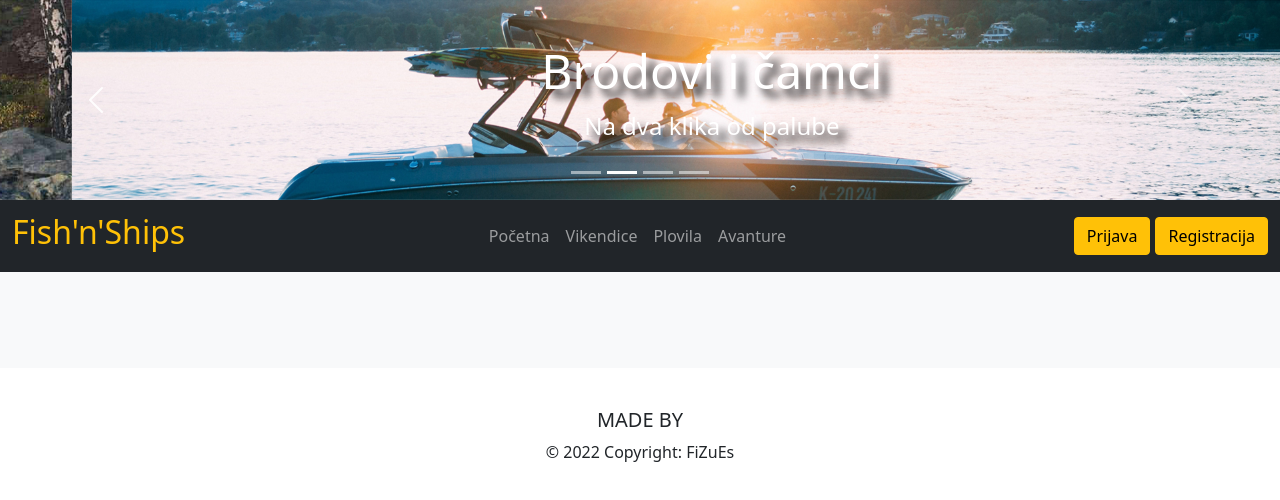
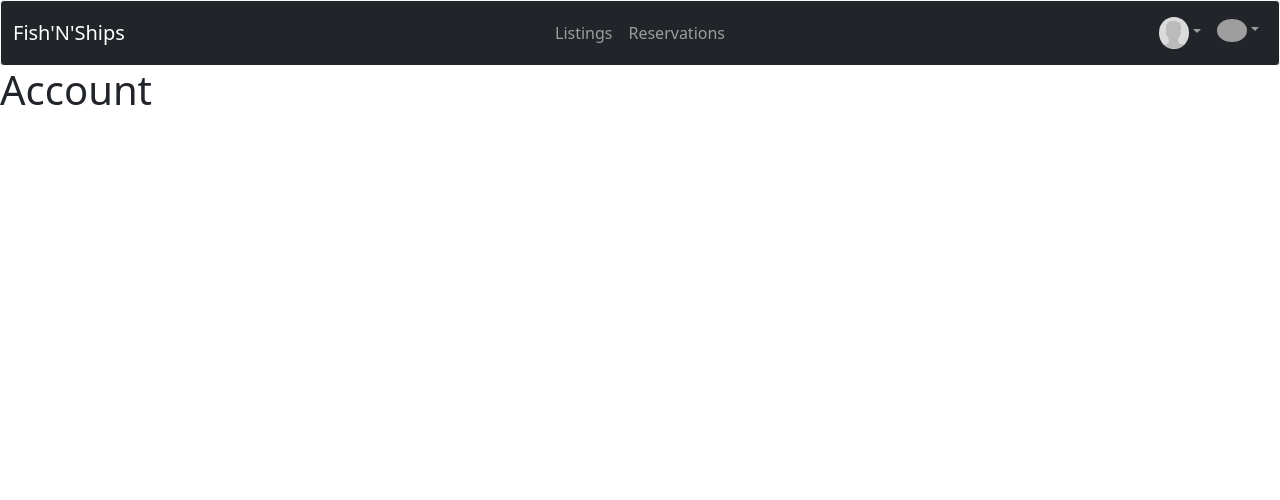
Before and after one commit to SteX266/mrs-isa, a React (Create React App) app in the folder frontend/: page /edit in a window 1280 px wide. Shown: the top 500 px of the page. Built offline with nearby package versions, Linux system fonts and the light colour scheme; grey boxes are pictures that could not be loaded.

Commit message:
3.6.1.3 Forma za pretragu + pomocne funkcionalnosti

```diff
--- a/frontend/package.json
+++ b/frontend/package.json
@@ -15,6 +15,7 @@
     "font-awesome": "^4.7.0",
     "fontawesome-free": "^1.0.4",
     "react": "^18.0.0",
+    "react-bootstrap": "^2.3.0",
     "react-dom": "^18.0.0",
     "react-modal-login": "^2.0.7",
     "react-router-dom": "^6.3.0",
--- a/frontend/src/App.js
+++ b/frontend/src/App.js
@@ -3,11 +3,11 @@ import "../node_modules/bootstrap/dist/js/bootstrap";
 import './App.css';
 
 
-import HomePageUnregistered from "./components/HomePageUnregistered";
+import HostPage from "./components/HostPage";
 function App() {
   return <>
 
-    <HomePageUnregistered></HomePageUnregistered>
+    <HostPage></HostPage>
 
 
   </>;
--- /dev/null
+++ b/frontend/src/components/HostHome.jsx
@@ -0,0 +1,13 @@
+import React, {Component} from 'react';
+import HostNavbar from './HostNavbar';
+
+class HostHome extends Component {
+    state = {  }
+    render() {
+        return (
+            <HostNavbar></HostNavbar>
+        );
+    }
+}
+
+export default HostHome;
--- /dev/null
+++ b/frontend/src/components/HostListingEdit.jsx
@@ -0,0 +1,16 @@
+import React, {Component} from 'react';
+import { Container} from 'react-bootstrap';
+class HostListingEdit extends Component {
+    constructor(props) {
+        super(props);
+        this.state = {listingId : ''}
+    }
+    render() {
+        return (
+        <Container>
+        </Container>
+        );
+    }
+}
+
+export default HostListingEdit;
--- /dev/null
+++ b/frontend/src/components/HostPage.jsx
@@ -0,0 +1,33 @@
+import React, { Component } from 'react';
+import "../../node_modules/bootstrap/dist/css/bootstrap.min.css";
+import "bootstrap";
+import HostHome from './HostHome';
+import HostListingView from './HostListingView';
+import HostListingEdit from './HostListingEdit';
+import {BrowserRouter, Routes, Route} from 'react-router-dom';
+
+class HostPage extends Component {
+    state = {
+        token: {}
+
+    }
+    render() {
+        return (
+        <BrowserRouter>
+            <Routes>
+              <Route path='/' element={<HostHome></HostHome>}>
+                <Route path='listings' element={<HostListingView></HostListingView>}></Route>
+                <Route path='listings/:listingsId' element={<HostListingEdit></HostListingEdit>}/>
+                <Route path='reservations' element={<h1>Reservations page</h1>}/>
+                <Route path='create-listing' element={<h1>Create Listing page</h1>}/>
+            <Route path='profile' element={<h1>Profile</h1>}/>
+            <Route path='account' element={<h1>Account</h1>}/>
+            <Route path='edit' element={<h1>Account</h1>}/>
+          </Route>
+        </Routes>
+      </BrowserRouter>
+    );
+    }
+}
+
+export default HostPage;
```
Also changed, not shown: 1 other file (tests, documents, lock files or other folders).
